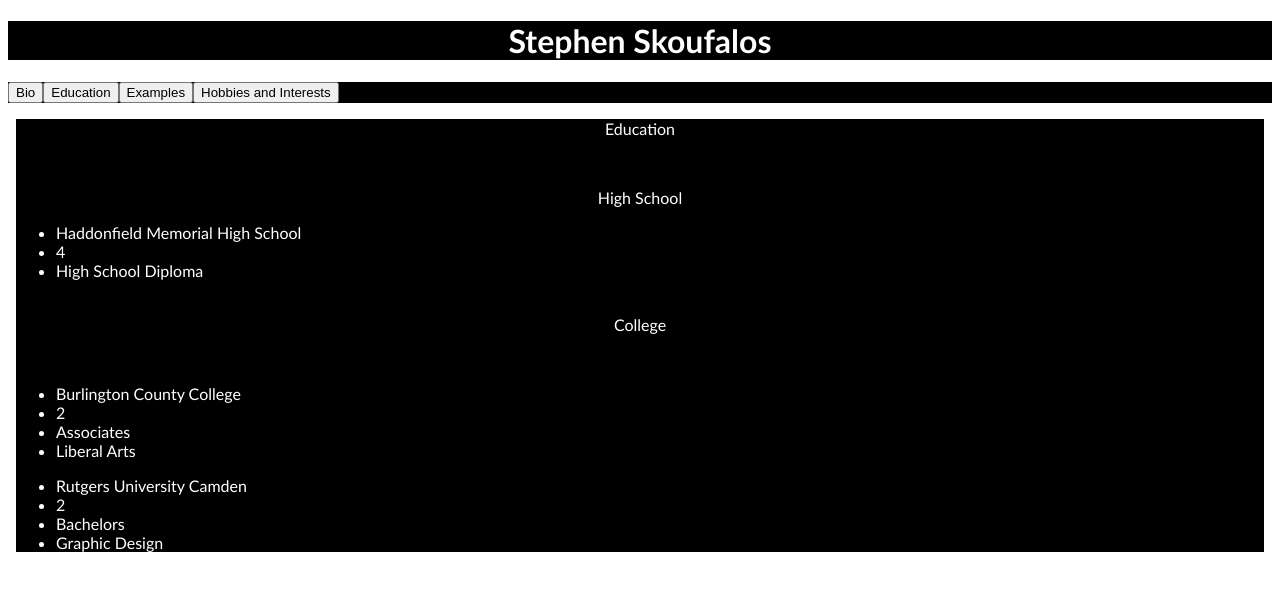
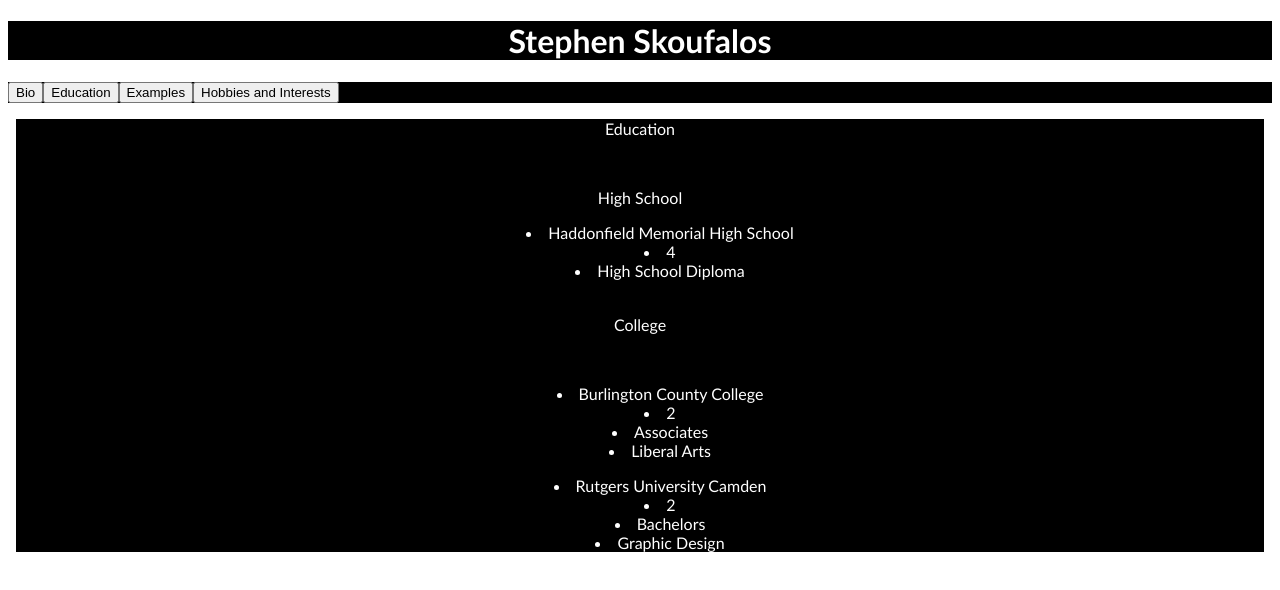
Before and after one commit to SSkoufalos/Coding-Assessments, an Angular app: page /education in a window 1280 px wide. Shown: the top 590 px of the page. Built offline with nearby package versions, Linux system fonts and the light colour scheme; what ng-zorro-antd would draw is missing.

Commit message:
Education Update 2.2

```diff
--- a/src/app/education/education.component.scss
+++ b/src/app/education/education.component.scss
@@ -11,4 +11,6 @@
   .listtext {
       font-family:'Gill Sans', 'Gill Sans MT', Calibri, 'Trebuchet MS', sans-serif;
       color:white;
+      text-align: center;
+      list-style-position: inside;
   }
```
